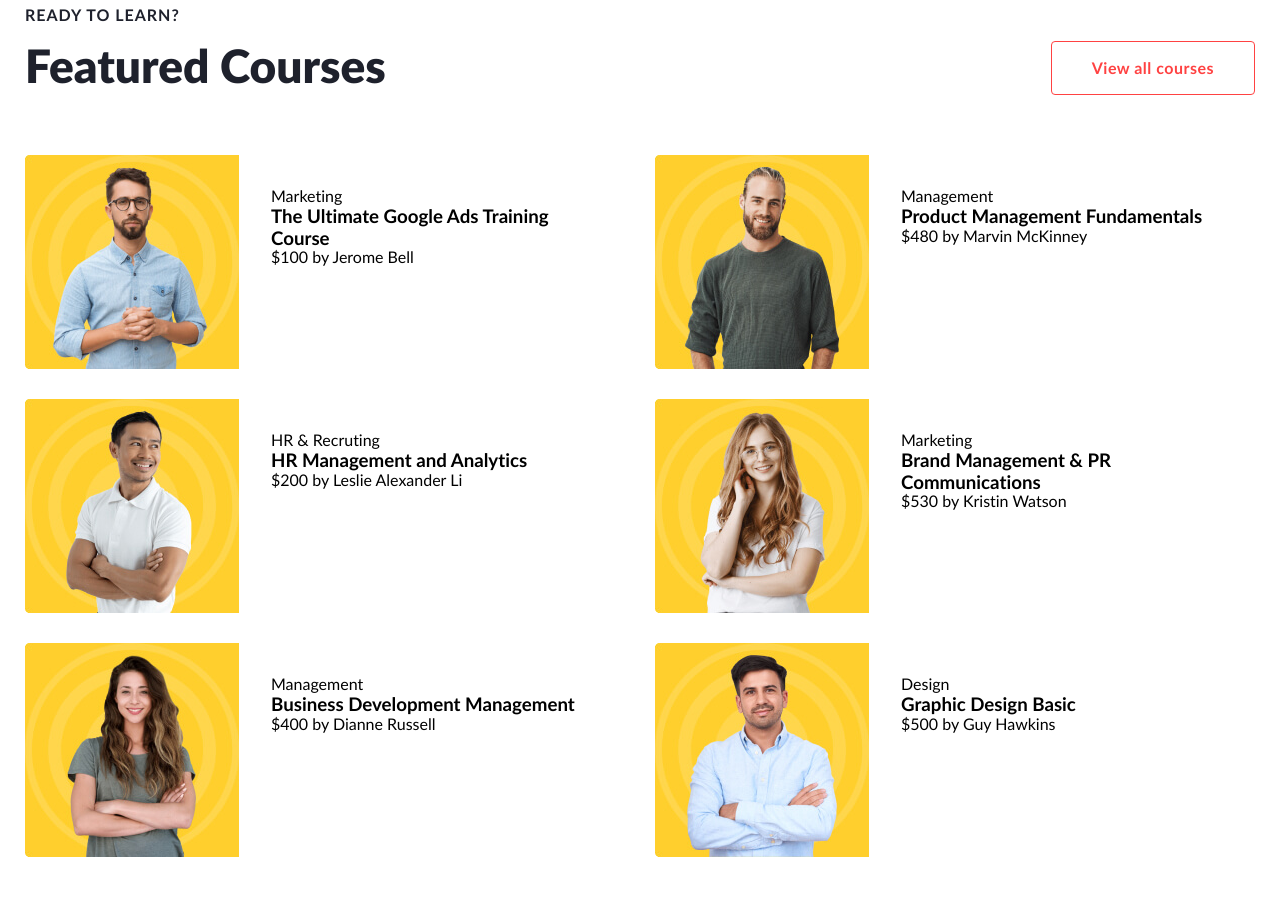
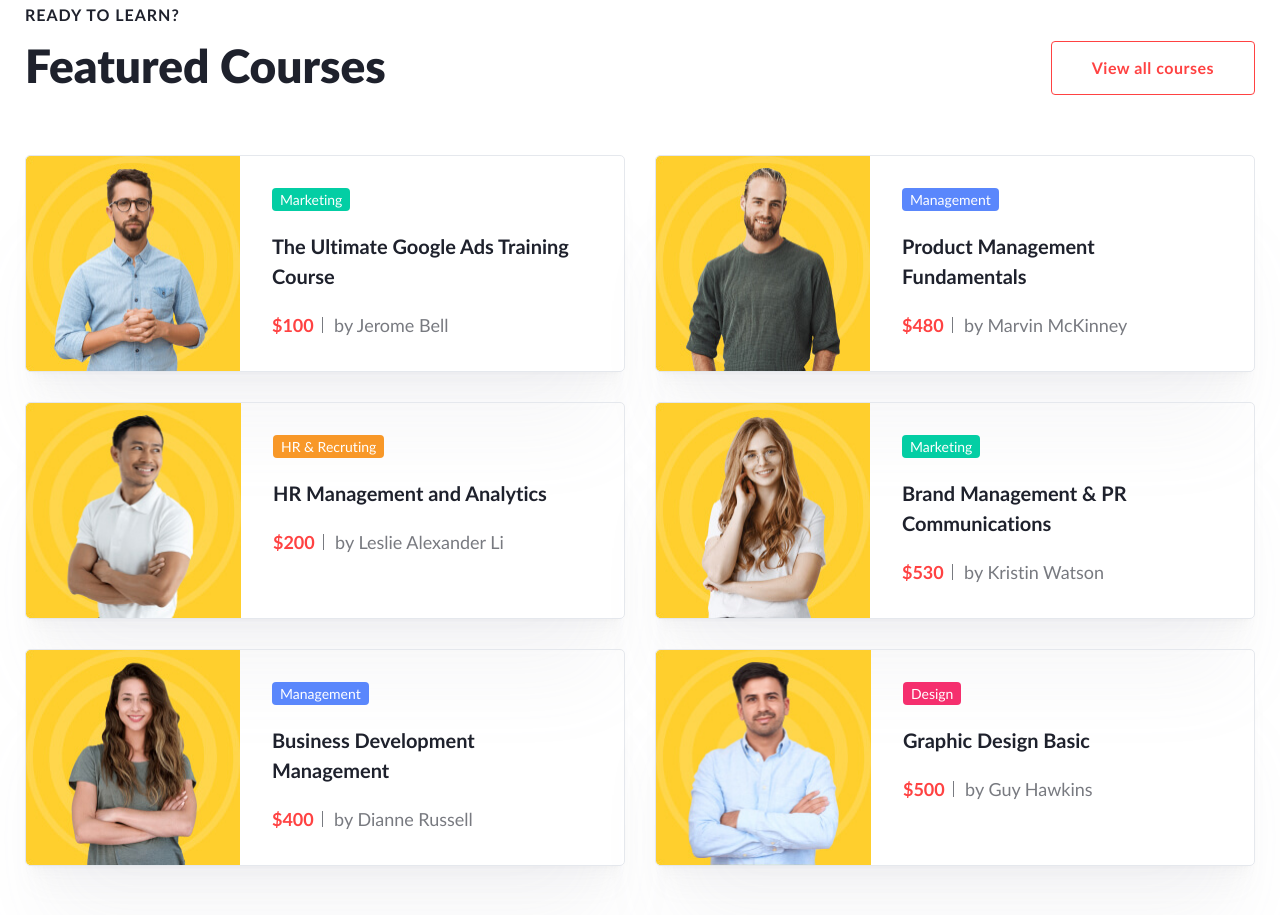
Before and after one commit to IrinaBaron/portfolio_createx, a website: page src/index.html in a window 1280 px wide. Shown: the part 1997-2912 px from the top of the page. Drawn offline with nearby package versions, Linux system fonts and the light colour scheme; files that its build step writes are made by us from their sources.

Commit message:
worked with section featured

```diff
--- a/src/index.html
+++ b/src/index.html
@@ -181,80 +181,68 @@
         </div>
         <ul class="featured__list">
           <li class="featured__item">
-            <!-- <div class="featured__box"> -->
             <img class="featured__img" src="images/featured/teacher01.png" alt="by Jerome Bell">
             <div class="featured__box">
               <span class="featured__direct marketing">Marketing</span>
-                <h3 class="feautered__name">The Ultimate Google Ads Training Course</h3>
+              <h3 class="featured__name">The Ultimate Google Ads Training Course</h3>
               <span class="featured__price">$100
                 <span class="featured__teacher">by Jerome Bell</span>
               </span>
             </div>
-            <!-- </div> -->
           </li>
           <li class="featured__item">
-            <!-- <div class="featured__box"> -->
             <img class="featured__img" src="images/featured/teacher02.png" alt="by Jerome Bell">
             <div class="featured__box">
               <span class="featured__direct managment">Management</span>
-                <h3 class="feautered__name">Product Management Fundamentals</h3>
+              <h3 class="featured__name">Product Management Fundamentals</h3>
               <span class="featured__price">$480
                 <span class="featured__teacher">by Marvin McKinney</span>
               </span>
             </div>
-            <!-- </div> -->
           </li>
           <li class="featured__item">
-            <!-- <div class="featured__box"> -->
             <img class="featured__img" src="images/featured/teacher03.png" alt="by Jerome Bell">
             <div class="featured__box">
               <span class="featured__direct hr">HR & Recruting</span>
-                <h3 class="feautered__name">HR  Management and Analytics</h3>
+              <h3 class="featured__name">HR  Management and Analytics</h3>
               <span class="featured__price">$200
                 <span class="featured__teacher">by Leslie Alexander Li</span>
               </span>
             </div>
-            <!-- </div> -->
           </li>
           <li class="featured__item">
-            <!-- <div class="featured__box"> -->
             <img class="featured__img" src="images/featured/teacher04.png" alt="by Jerome Bell">
             <div class="featured__box">
               <span class="featured__direct marketing">Marketing</span>
-                <h3 class="feautered__name">Brand Management & PR Communications</h3>
+              <h3 class="featured__name">Brand Management & PR Communications</h3>
               <span class="featured__price">$530
                 <span class="featured__teacher">by Kristin Watson</span>
               </span>
             </div>
-            <!-- </div> -->
           </li>
           <li class="featured__item">
-            <!-- <div class="featured__box"> -->
             <img class="featured__img" src="images/featured/teacher05.png" alt="by Jerome Bell">
             <div class="featured__box">
               <span class="featured__direct managment">Management</span>
-                <h3 class="feautered__name">Business Development Management</h3>
+              <h3 class="featured__name">Business Development Management</h3>
               <span class="featured__price">$400
                 <span class="featured__teacher">by Dianne Russell</span>
               </span>
             </div>
-            <!-- </div> -->
           </li>
           <li class="featured__item">
-            <!-- <div class="featured__box"> -->
             <img class="featured__img" src="images/featured/teacher06.png" alt="by Jerome Bell">
             <div class="featured__box">
               <span class="featured__direct design">Design</span>
-                <h3 class="feautered__name">Graphic Design Basic</h3>
+              <h3 class="featured__name">Graphic Design Basic</h3>
               <span class="featured__price">$500
                 <span class="featured__teacher">by Guy Hawkins</span></span>
             </div>
-            <!-- </div> -->
           </li>
         </ul>
       </div>
     </section>
-    <section id="design" class="design">
+    <section id="benefits" class="benefits">
 
     </section>
   </main>
--- a/src/styles/style.css
+++ b/src/styles/style.css
@@ -45,6 +45,7 @@ body {
 :root {
   --color-for-dark: #FFFFFF;
   --color-gray: #424551;
+  --color-light-gray: #787A80;
   --color-dark: #1E212C;
   --color-title: #FF4242;
   --color-orange: #FF3F3A;
@@ -462,11 +463,83 @@ button:hover {
   margin-bottom: 30px;
   max-width: 600px;
   width: 50%;
+  border: 1px solid #E5E8ED;
+  border-radius: 5px;
+  box-shadow: 0px 80px 80px -20px rgba(154, 156, 165, 0.08), 0px 30px 24px -10px rgba(154, 156, 165, 0.05), 0px 12px 10px -6px rgba(154, 156, 165, 0.04), 0px 4px 4px -4px rgba(30, 33, 44, 0.03);
+  transition: box-shadow .4s ease-in-out;
+}
+
+.featured__item:hover {
+  box-shadow: 0px 80px 80px -20px rgba(154, 156, 165, 0.16), 0px 30px 24px -10px rgba(154, 156, 165, 0.1), 0px 12px 10px -6px rgba(154, 156, 165, 0.08), 0px 4px 4px -4px rgba(30, 33, 44, 0.05);
 }
 
 .featured__box {
   padding: 32px;
 }
+
+.featured__direct {
+  display: inline-block;
+  margin-bottom: 20px;
+  padding: 1px 8px;
+  font-weight: normal;
+  font-size: 14px;
+  line-height: 21px;
+  color: var(--color-for-dark);
+  border-radius: 4px
+}
+
+.marketing {
+  background-color: #03CEA4;
+}
+
+.managment {
+  background-color: #5A87FC;
+}
+
+.hr {
+  background-color: #F89828;
+}
+
+.design {
+  background-color: #F52F6E;
+}
+
+.featured__name {
+  margin-bottom: 20px;
+  font-weight: bold;
+  font-size: 20px;
+  line-height: 30px;
+  color: var(--color-dark);
+}
+
+.featured__price {
+  position: relative;
+  font-weight: bold;
+  font-size: 18px;
+  line-height: 27px;
+  color: var(--color-title);
+}
+
+.featured__price::after {
+  content: '';
+  position: absolute;
+  top: 5px;
+  left: 50px;
+  width: 1px;
+  height: 16px;
+  background-color: var(--color-light-gray);
+}
+
+.featured__teacher {
+  padding-left: 16px;
+  font-weight: normal;
+  font-size: 18px;
+  line-height: 27px;
+  color: var(--color-light-gray);
+}
+
+/* ------benefits------- */
+
 
 
 /* -------------media---------------- */
```
Lines whose indentation alone changed are shown as unchanged.
